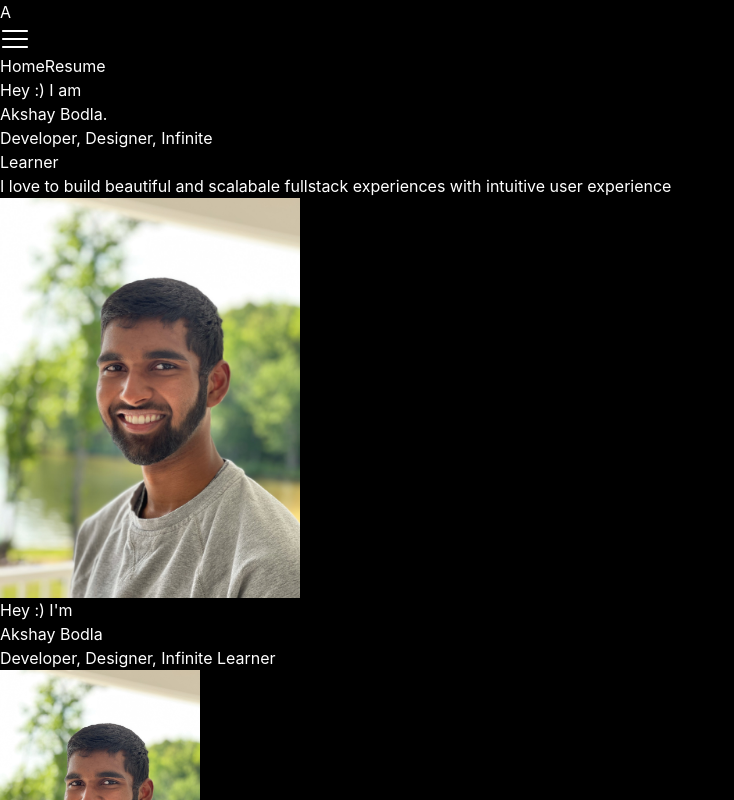
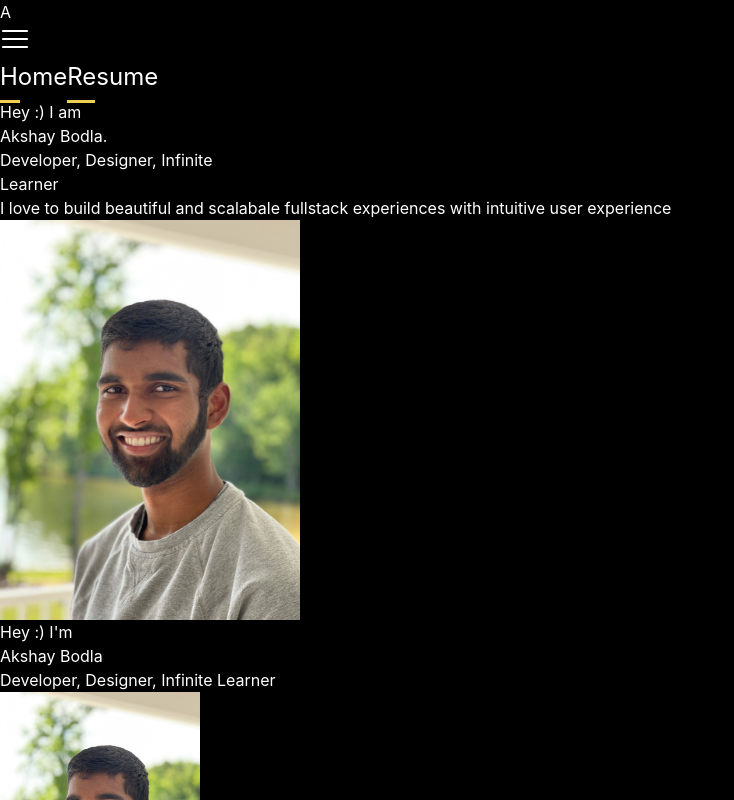
Before and after one commit to AkBo24/Personal-Website, a Next.js app: page / in a window 1280 px wide. Shown: the top 800 px of the page, without its empty margins (0-734 px from the left). Built offline with nearby package versions, Linux system fonts and the light colour scheme.

Commit message:
Added animations to footer anchor links

```diff
--- a/Components/Footer/Footer.tsx
+++ b/Components/Footer/Footer.tsx
@@ -2,7 +2,7 @@ import React from 'react';
 
 const Footer = () => {
     return (
-        <div className='bg-lightGreen mt-20 p-10 flex flex-col'>
+        <div className='bg-lightGreen mt-20 p-10 flex flex-col relative'>
             <div className='z-10 self-center drop-shadow-card -mt-20 bg-[#151D3A] rounded p-5 px-20 text-center'>
                 <p className='text-slate-100 text-2xl'>
                     Thanks for visiting. Want to reach out?
@@ -10,16 +10,22 @@ const Footer = () => {
             </div>
             <div className='mb-10 mt-4'>
                 <h3 className='text-primaryBlue text-5xl mb-2'>My Links</h3>
-                <a
-                    href='https://github.com/AkBo24'
-                    className='block text-gray-800 text-2xl mb-2 cursor-pointer hover:underline hover:underline-offset-2'>
+                {/* block text-gray-800 text-2xl mb-2 cursor-pointer hover:underline hover:underline-offset-2 */}
+                <div>
+                    <a href='https://github.com/AkBo24' className='text-gray-800'>
                         Github
                     </a>
+                </div>
+
+                <div>
                     <a
                         href='https://www.linkedin.com/in/akshay-bodla/'
-                    className='block text-gray-800 text-2xl mb-2 cursor-pointer hover:underline hover:underline-offset-2'>
+                        className='text-gray-800'
+                        //  className='block text-gray-800 text-2xl mb-2 cursor-pointer hover:underline hover:underline-offset-2'
+                    >
                         Linkedin
                     </a>
+                </div>
             </div>
             <div className='mb-5'>
                 <h3 className='text-primaryBlue text-5xl mb-2'>Say Hello</h3>
--- a/styles/globals.css
+++ b/styles/globals.css
@@ -52,3 +52,38 @@ body {
         @apply grid gap-6 pt-4
     }
 }
+
+a {
+    /* font-weight: 500; */
+    font-size: 1.5rem;
+    background-size: 200% 100%;
+    background-position: -100%;
+    display: inline-block;
+    padding: 5px 0;
+    position: relative;
+    -webkit-background-clip: text;
+    /* -webkit-text-fill-color: transparent; */
+    transition: all 0.3s ease-in-out;
+  }
+
+  a:before {
+    content: '';
+    background: #EDCF53;
+    display: block;
+    position: absolute;
+    bottom: -3px;
+    left: 0;
+    width: 30%;
+    height: 3px;
+    transition: all 0.3s ease-in-out;
+  }
+
+  a:hover {
+   background-position: 0;
+  transition: all 0.3s ease-in-out;
+  }
+
+  a:hover::before {
+    width:100%;
+    height: 15%;
+  }
```
Lines whose indentation alone changed are shown as unchanged.
